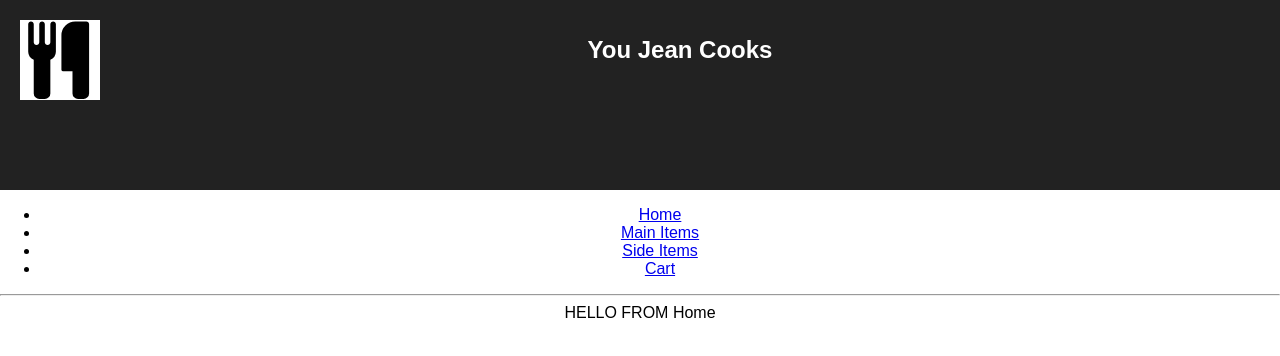
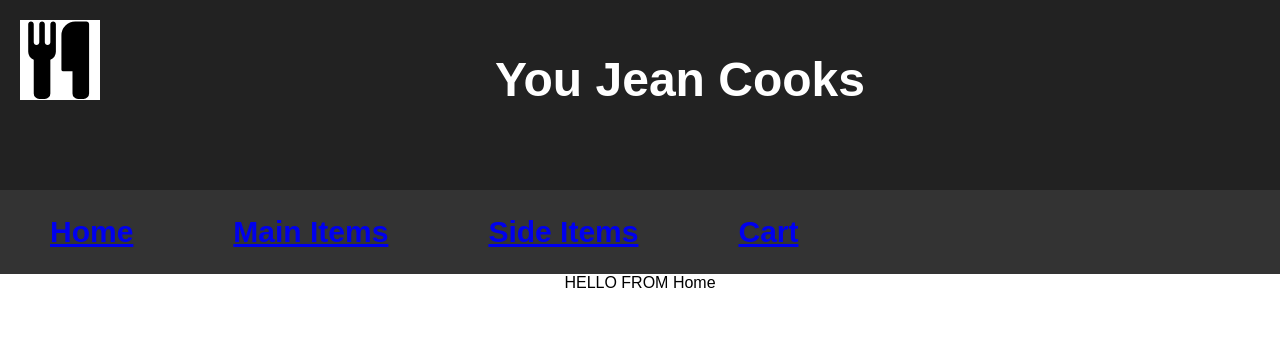
Before and after one commit to thejhnny/mealOrders, a React (Create React App) app: page / in a window 1280 px wide. Shown: the top 356 px of the page. Built offline with nearby package versions, Linux system fonts and the light colour scheme.

Commit message:
testing gh pages

```diff
--- a/package.json
+++ b/package.json
@@ -13,5 +13,8 @@
     "build": "react-scripts build",
     "test": "react-scripts test --env=jsdom",
     "eject": "react-scripts eject"
+  },
+  "devDependencies": {
+    "gh-pages": "^1.2.0"
   }
 }
--- a/public/index.html
+++ b/public/index.html
@@ -22,9 +22,9 @@
     <title>You Jean Cooks</title>
   </head>
   <body>
-    <noscript>
+    <!-- <noscript>
       You need to enable JavaScript to run this app.
-    </noscript>
+    </noscript> -->
     <div id="root"></div>
     <!--
       This HTML file is a template.
--- a/src/App.css
+++ b/src/App.css
@@ -16,9 +16,28 @@
 }
 
 .App-title {
-  font-size: 1.5em;
+  font-size: 3em;
 }
 
 .App-intro {
   font-size: large;
 }
+
+ul {
+  list-style-type: none;
+  margin: 0;
+  padding: 0;
+  overflow: hidden;
+  background-color: #333;
+}
+
+li {
+  float: left;
+  display: block;
+  color: white;
+  text-align: center;
+  padding: 25px 50px 25px 50px;
+  text-decoration: none;
+  font-weight: bold;
+  font-size: 30px;
+}
--- a/src/App.js
+++ b/src/App.js
@@ -5,9 +5,15 @@ import MainItemsList from './components/MainItemsList.jsx';
 import SideItemsList from './components/SideItemsList.jsx';
 import Cart from './components/Cart.jsx';
 import Home from './components/Home.jsx';
-import { BrowserRouter as Router, Route, Link } from 'react-router-dom';
+import { BrowserRouter as Router, Route, Switch, Link } from 'react-router-dom';
 
 class App extends Component {
+  constructor(){
+    super();
+    this.state = {
+      cart: []
+    }
+  }
   render() {
     return (
       <div className="App">
@@ -31,11 +37,13 @@ class App extends Component {
                 <Link to="/cart">Cart</Link>
               </li>
             </ul>
-            <hr />
+            {/* <hr /> */}
+            <Switch>
             <Route exact path="/" component={Home} />
             <Route path="/mainitems" component={MainItemsList} />
             <Route path="/sideitems" component={SideItemsList} />
             <Route path="/cart" component={Cart} />
+            </Switch>
           </div>
         </Router>
       </div>
```
Also changed, not shown: 1 other file (tests, documents, lock files or other folders).
